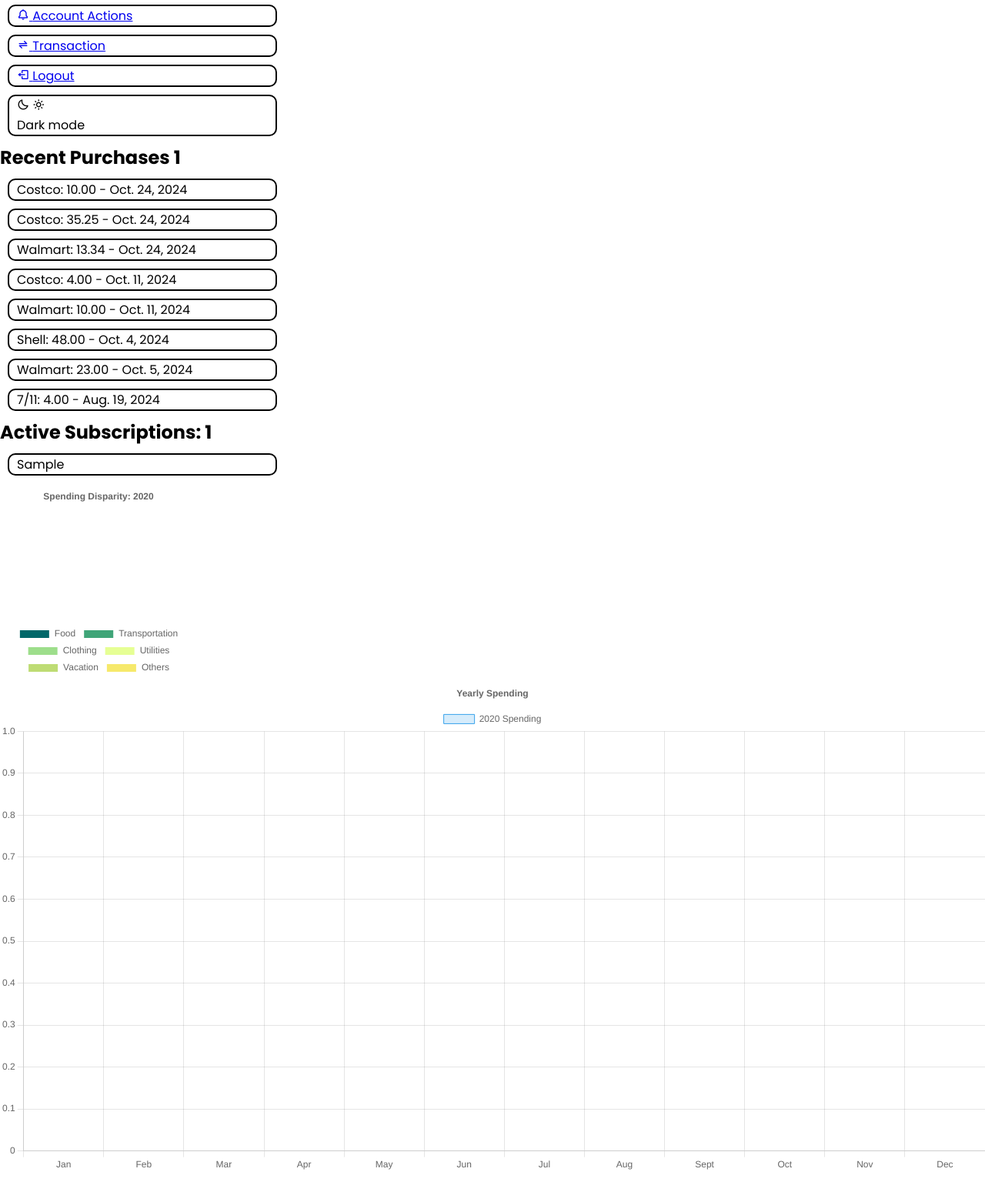
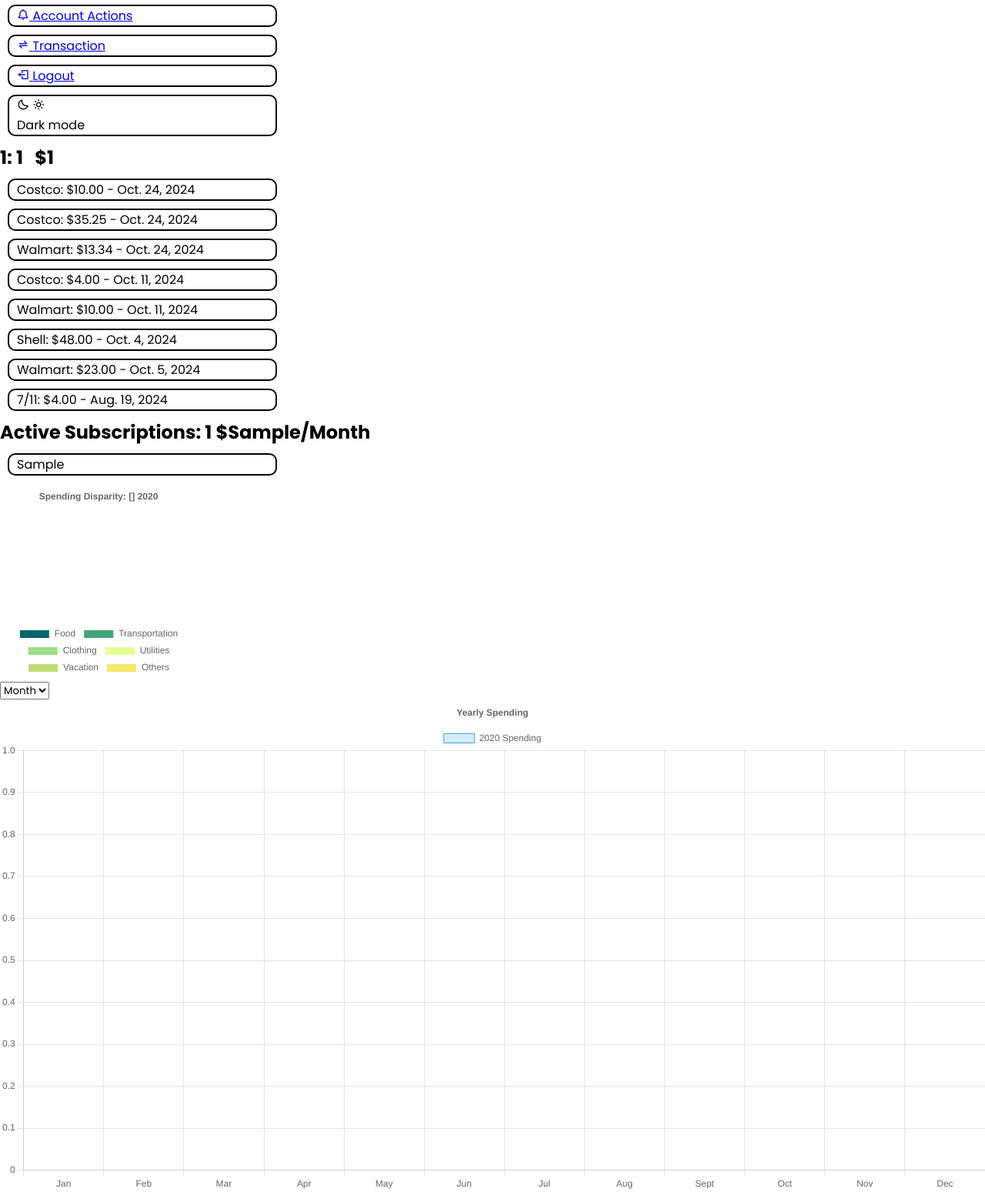
Before and after one commit to prithvipat/TrackME, a Django app: template financeMe/templates/profile.html in a window 1280 px wide. Shown: the part 678-2227 px from the top of the page at 77% size. Before the commit the page ends 2198 px from the top, so only its background shows below. Run offline with Django 5.2, Linux system fonts and the light colour scheme; data comes from the database, SQL or seed files in the repository; tables that the repository leaves empty hold one stand-in row (values such as "Sample post"); the template is opened without the code that fills it: values that come from a table or form of the project are taken from there, most other values are stand-ins (such as "Sample title", 1, 10 or a date in 2020).

Commit message:
Update profile.html

```diff
--- a/financeMe/templates/profile.html
+++ b/financeMe/templates/profile.html
@@ -7,6 +7,7 @@
     <title>{{username}} Account</title>
     <script src="https://cdn.jsdelivr.net/npm/chart.js"></script>
     <link href='https://unpkg.com/boxicons@2.1.4/css/boxicons.min.css' rel='stylesheet'>
+    <script src="https://ajax.googleapis.com/ajax/libs/jquery/3.5.1/jquery.min.js"></script>
     <link rel="stylesheet" href="{% static 'css/profile.css' %}">
 
 </head>
@@ -83,16 +84,16 @@
     <div class='user-info'>
         <div class='transactions_made'>
             <ul class = 'hh'>
-                <h2>Recent Purchases {{num_transactions}}</h2>
+                <h2>{{percentage_yearly}}: {{num_transactions}}&nbsp &nbsp${{total_monthly}}</h2>
                 {% for t in transactions %}
-                <li class='jj'><p>{{t.retailer}}: {{t.amount}} - {{t.date}}</p></li>
+                <li class='jj'><p>{{t.retailer}}: ${{t.amount}} - {{t.date}}</p></li>
                 {% endfor %}
             </ul>
         </div>
 
         <div class='subscriptions_made'>
             <ul class='hh'>
-                <h2 class='headers'>Active Subscriptions: {{num_subscriptions}}</h2>
+                <h2 class='headers'>Active Subscriptions: {{num_subscriptions}} ${{monthly_subs}}/Month</h2>
                 <div class='hh2'>
                     {% for i in subscriptions %}
                     <li class='jj'><p>{{i.organization}} </p></li>
@@ -100,33 +101,39 @@
                 </div>
             </ul>
         </div>
+        <div class='pie-chart' id='container' style="width: 20%;">
+            <canvas id='pie-chart'></canvas>
+        </div>
+        <div class='select-box'>
+            <select id='time'>
+                <option value='month'>Month</option>
+                <option value='year'>Year</option>
+            </select>
+        </div>
 
-            <div class='pie-chart' id='container' style="width: 20%;">
-                <canvas id='pie-chart'></canvas>
-            </div>
+        <div class='bar-chart-yearly'>
+            <canvas id='yearly-bar-chart'></canvas>
+        </div>
 
-            <div class='bar-chart-yearly'>
-                <canvas id='yearly-bar-chart'></canvas>
-            </div>
-        </div>
     </div>
 
-    <script> // Pie / Doughnut Chart
+    <script>
+        // Pie / Doughnut Chart
         var ctx = document.getElementById('pie-chart').getContext('2d');
-        var dataValues = [
-            {{categories.Food}},
-            {{categories.Transportation}},
-            {{categories.Clothing}},
-            {{categories.Utilities}},
-            {{categories.Vacation}},
-            {{categories.Others}}
+        var monthlyData = [
+            {{ categories.Food }},
+            {{ categories.Transportation }},
+            {{ categories.Clothing }},
+            {{ categories.Utilities }},
+            {{ categories.Vacation }},
+            {{ categories.Others }}
         ];
 
         var config = {
             type: 'doughnut',
             data: {
                 datasets: [{
-                    data: dataValues,
+                    data: monthlyData,
                     backgroundColor: [
                         '#006769', '#40A578', '#9DDE8B', '#E6FF94', '#BEDC74', '#F6E96B'
                     ],
@@ -138,8 +145,8 @@
                 responsive: true,
                 plugins: {
                     title: {
-                        display:true,
-                        text: 'Spending Disparity: {{year}}'
+                        display: true,
+                        text: 'Spending Disparity: {{month}} {{year}}'
                     },
                     legend: {
                         position: 'bottom'
@@ -148,8 +155,37 @@
             }
         };
 
+        var pieChart = new Chart(ctx, config);
 
-        new Chart(ctx, config);
+        // Dropdown menu code to change pie chart into yearly distribution or monthly
+        const change = document.getElementById('time');
+        change.addEventListener('change', function() {
+            if (change.value === 'year') {
+                pieChart.data.datasets[0].data = [
+                    {{ percentage_yearly.Food }},
+                    {{ percentage_yearly.Transportation }},
+                    {{ percentage_yearly.Clothing }},
+                    {{ percentage_yearly.Utilities }},
+                    {{ percentage_yearly.Vacation }},
+                    {{ percentage_yearly.Others }},
+                ];
+                pieChart.options.plugins.title.text = 'Spending Disparity: {{year}}';
+            }
+
+            else {
+                pieChart.data.datasets[0].data = [
+                    {{ categories.Food }},
+                    {{ categories.Transportation }},
+                    {{ categories.Clothing }},
+                    {{ categories.Utilities }},
+                    {{ categories.Vacation }},
+                    {{ categories.Others }},
+                ];
+                pieChart.options.plugins.title.text = 'Spending Disparity: {{ month }} {{ year }}';
+            }
+            pieChart.update();
+        });
+
     </script>
 
     <script> // Bar Chart
```
